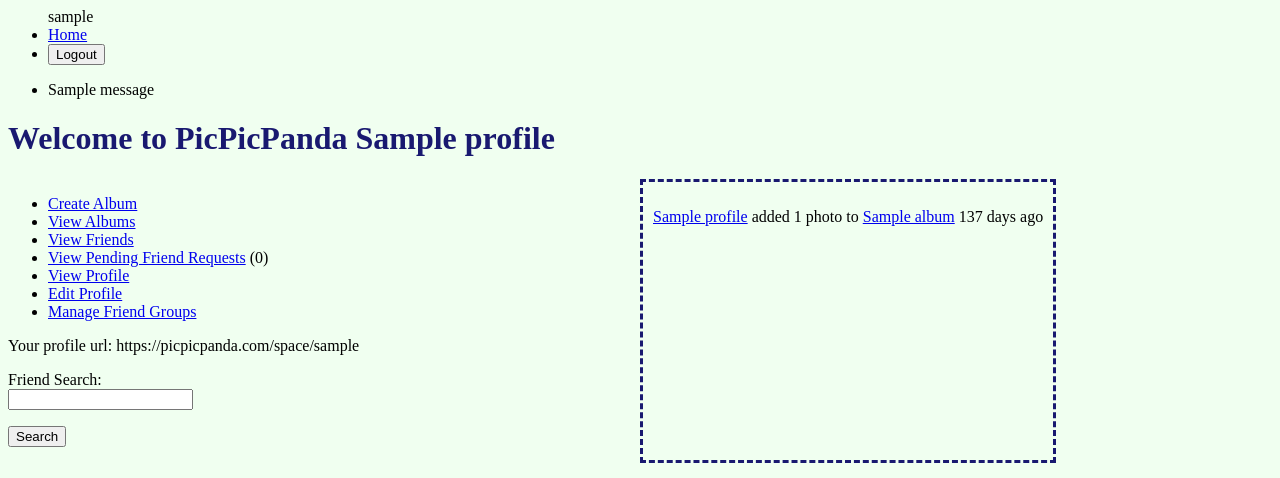
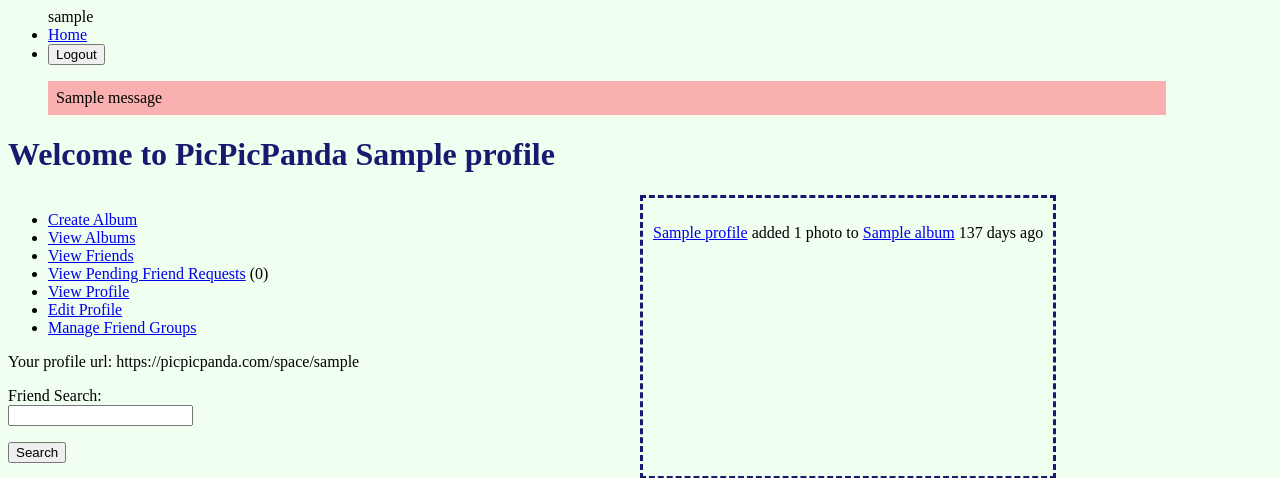
Before and after one commit to tnibert/Camelot, a Django app: page /home in a window 1280 px wide. Shown: the top 478 px of the page. Run offline with Django 3.2, Linux system fonts and the light colour scheme; a user stored in the database is signed in; tables that the repository leaves empty hold one stand-in row (values such as "Sample post"); one stand-in notice (Sample message) is shown.

Commit message:
updated message display css

```diff
--- a/camelot/static/css/main.css
+++ b/camelot/static/css/main.css
@@ -145,8 +145,16 @@ table.logincontent {
 
 /* center the ad in the bottom of the screen */
 .ad {
-  flex: 1;
-  width:600px;
-  height:120px;
-  padding-left: 30px;
+    flex: 1;
+    width:600px;
+    height:120px;
+    padding-left: 30px;
 }
+
+/* Message flashing */
+.flash {
+    background-color: #FBB0B0;
+    padding: 0.5em;
+    width: 90%;
+    list-style: none;
+}
--- a/camelot/templates/camelot/baseloggedin.html
+++ b/camelot/templates/camelot/baseloggedin.html
@@ -21,7 +21,7 @@
 {% if messages %}
   <ul class="messages">
     {% for message in messages %}
-      <li class="{{ message.tags }}">{{ message }}</li>
+      <li class="{{ message.tags }} flash">{{ message }}</li>
     {% endfor %}
   </ul>
 {% endif %}
```
